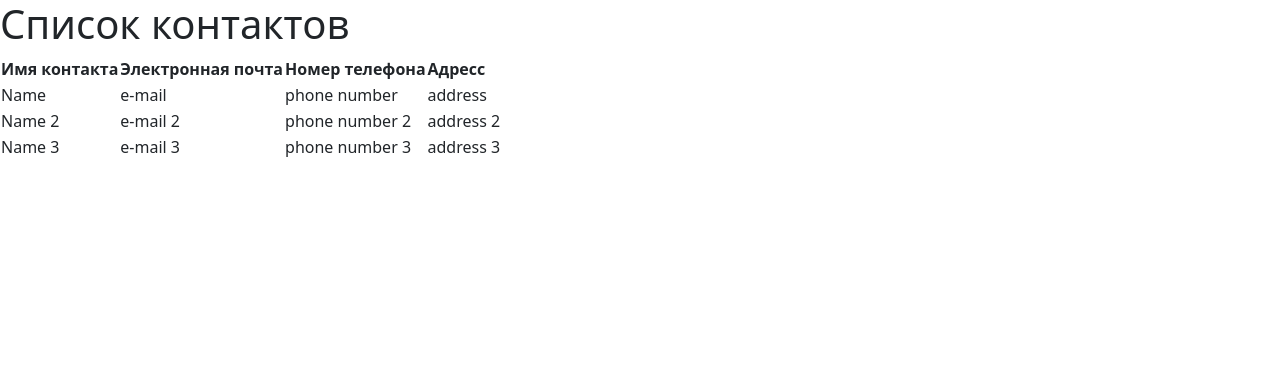
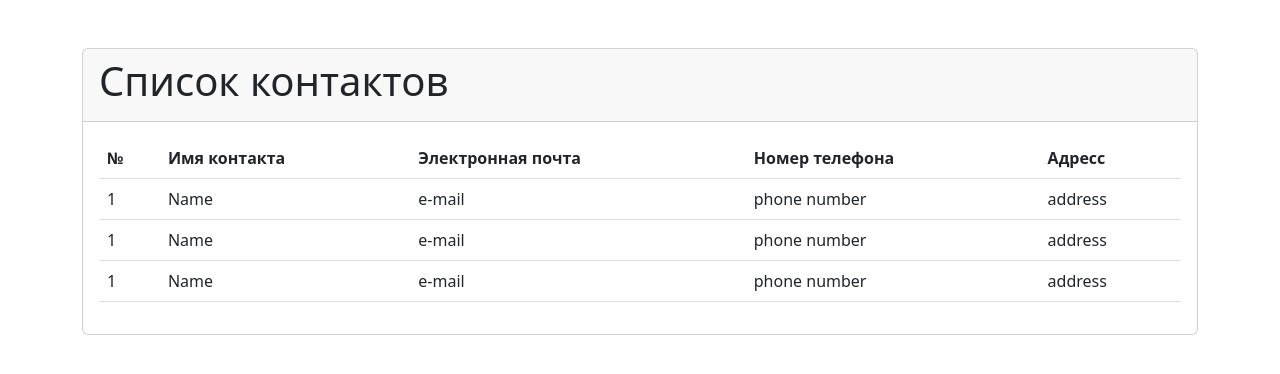
Before and after one commit to EgorS94/web-api, a React (Create React App) app in the folder client/: page / in a window 1280 px wide. Shown: the top 374 px of the page. Built offline with nearby package versions, Linux system fonts and the light colour scheme.

Commit message:
Выделение react-компонентов

```diff
--- a/client/src/App.js
+++ b/client/src/App.js
@@ -1,52 +1,14 @@
-function App() {
+import TableContact from "./layout/TableContact/TableContact";
+
+const App = () => {
   return (
-    <div>
-      <div>
-        <div>
+    <div className="container mt-5">
+      <div className="card">
+        <div className="card-header">
           <h1>Список контактов</h1>
         </div>
-        <div>
-          <table>
-            <thead>
-              <tr>
-                <th>
-                  Имя контакта
-                </th>
-                <th>
-                  Электронная почта
-                </th>
-                <th>
-                  Номер телефона
-                </th>
-                <th>
-                  Адресс
-                </th>
-                {/* <th>
-
-                </th> */}
-              </tr>
-            </thead>
-            <tbody>
-              <tr>
-                <td>Name</td>
-                <td>e-mail</td>
-                <td>phone number</td>
-                <td>address</td>
-              </tr>
-              <tr>
-                <td>Name 2</td>
-                <td>e-mail 2</td>
-                <td>phone number 2</td>
-                <td>address 2</td>
-              </tr>
-              <tr>
-                <td>Name 3</td>
-                <td>e-mail 3</td>
-                <td>phone number 3</td>
-                <td>address 3</td>
-              </tr>
-            </tbody>
-          </table>
+        <div className="card-body">
+          <TableContact />
         </div>
       </div>
     </div>
--- /dev/null
+++ b/client/src/layout/TableContact/Components/RowTableContact.jsx
@@ -0,0 +1,15 @@
+import React from "react";
+
+const RowTableContact = () => {
+    return (
+        <tr>
+            <td>1</td>
+            <td>Name</td>
+            <td>e-mail</td>
+            <td>phone number</td>
+            <td>address</td>
+        </tr>
+    )
+}
+
+export default RowTableContact;
--- /dev/null
+++ b/client/src/layout/TableContact/TableContact.jsx
@@ -0,0 +1,35 @@
+import React from "react";
+import RowTableContact from "./Components/RowTableContact";
+
+const TableContact = () => {
+    return (
+        <table className="table table-hover">
+            <thead>
+                <tr>
+                    <th>
+                        №
+                    </th>
+                    <th>
+                        Имя контакта
+                    </th>
+                    <th>
+                        Электронная почта
+                    </th>
+                    <th>
+                        Номер телефона
+                    </th>
+                    <th>
+                        Адресс
+                    </th>
+                </tr>
+            </thead>
+            <tbody>
+                <RowTableContact />
+                <RowTableContact />
+                <RowTableContact />
+            </tbody>
+        </table>
+    )
+}
+
+export default TableContact;
```
